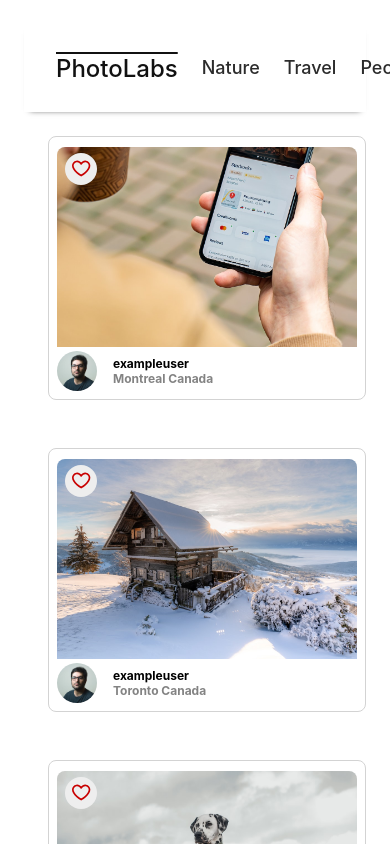
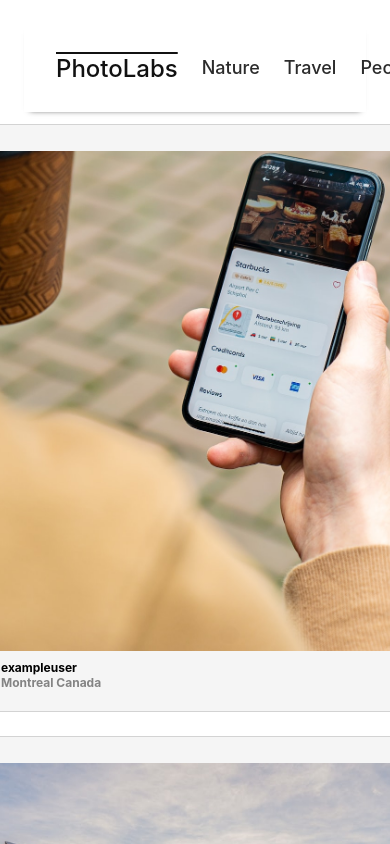
Before and after one commit to codingMadeSimple/lastPhotoLabs, a React (Create React App) app in the folder frontend/: page / in a window 390 px wide. Shown: the top 844 px of the page. Built offline with nearby package versions, Linux system fonts and the light colour scheme; the HTML template or start-up script is replaced by a standard one.

Commit message:
Created custom use Application hook that gets called by app.js

```diff
--- a/frontend/src/App.jsx
+++ b/frontend/src/App.jsx
@@ -4,16 +4,17 @@ import './App.scss';
 import HomeRoute from 'routes/HomeRoute';
 import PhotoDetailsModal from 'routes/PhotoDetailsModal';
 import { useState } from 'react';
+import useApplicationData from 'hooks/useApplicationData';
+
+
 
 // Note: Rendering a single component to build components in isolation
 const App = () => {
+  //Brings in state and functions that change state
+  const {state, setModal, setSelect, setFavorite}= useApplicationData();
+  //Destruction of state object to access each state
+  const {modal, select, favorite} = state
 
-  //Modal state
-  const [modal, setModal] = useState(false)
-  //Selecting a photo state
-  const [select, setSelect] = useState(null)
-  //Selecting favorite button
-  const [favorite, setFavorite] = useState([]);
 
   return (
     <div className="App">
--- a/frontend/src/components/FavIcon.jsx
+++ b/frontend/src/components/FavIcon.jsx
@@ -2,7 +2,7 @@ import React from 'react';
 
 const FavIcon = ({displayAlert, selected}) => {
   return (
-    <svg width="20" height="17" viewBox="0 0 24 19" fill="none" xmlns="http://www.w3.org/2000/svg">
+    <svg width="30" height="30" viewBox="0 0 24 19" fill="none" xmlns="http://www.w3.org/2000/svg">
       <path fill={selected ? "#C80000" : "#EEEEEE"} d="M11 18C11 18 1 12.5909 1 6.02273C1 4.8616 1.41649 3.73633 2.17862 2.83838C2.94075 1.94043 4.00143 1.32526 5.1802 1.09755C6.35897 0.869829 7.58301 1.04363 8.64406 1.58938C9.70512 2.13512 10.5376 3.0191 11 4.09092C11.4624 3.0191 12.2949 2.13512 13.3559 1.58938C14.417 1.04363 15.641 0.869829 16.8198 1.09755C17.9986 1.32526 19.0593 1.94043 19.8214 2.83838C20.5835 3.73633 21 4.8616 21 6.02273C21 12.5909 11 18 11 18Z" stroke="#C80000" strokeWidth="2" strokeLinecap="round" strokeLinejoin="round"/>
       {
           !!displayAlert &&
--- /dev/null
+++ b/frontend/src/hooks/useApplicationData.js
@@ -0,0 +1,28 @@
+import { useState } from "react";
+
+export default function useApplicationData () {
+
+  //Modal state
+  const [modal, setModal] = useState(false)
+  //Selecting a photo state
+  const [select, setSelect] = useState(null)
+  //Setting a favorite
+  const [favorite, setFavorite] = useState([]);
+
+  //Object of states
+  const state ={
+    modal,
+    select,
+    favorite
+  }
+
+  return (
+    //Outputs the state object and the functions to change the states
+    {
+      state,
+      setModal,
+      setSelect,
+      setFavorite
+    }
+  )
+}
--- a/frontend/src/styles/PhotoFavButton.scss
+++ b/frontend/src/styles/PhotoFavButton.scss
@@ -1,13 +1,13 @@
 .photo-list__fav-icon {
   position: relative;
-  top: 8px;
+  top: 16px;
   right: -8px;
   cursor: pointer;
   margin-bottom: -30px;
   border-width: 0.1px;
   background-color: #EEEEEE;
-  width: 32px;
-  height: 32px;
+  width: 40px;
+  height: 40px;
   text-align: center;
   border-radius: 100%;
 }
--- a/frontend/src/styles/PhotoList.scss
+++ b/frontend/src/styles/PhotoList.scss
@@ -12,3 +12,11 @@
   flex: 0 1 30%;
   margin: 5px;
 }
+
+@media only screen and (max-width: 796px) {
+
+  .photo-list{
+    justify-content: center;
+  }
+
+}
--- a/frontend/src/styles/PhotoListItem.scss
+++ b/frontend/src/styles/PhotoListItem.scss
@@ -46,3 +46,24 @@
 .photo-list__user-location {
   color: #838383;
 }
+
+@media only screen and (max-width: 796px) {
+  .photo-list__item {
+    margin: 12px;
+    padding: 16px;
+    border-width: 0.5px;
+    border-color: lightgray;
+    border-style: solid;
+    border-radius: 8px;
+    height: 100%;
+    background-color: #F5F5F5;
+  }
+
+.photo-list__image{
+  border-radius: 8px 8px 0px 0px;
+  user-select: none;
+  width: 500px;
+  height: 500px;
+}
+
+}
```
